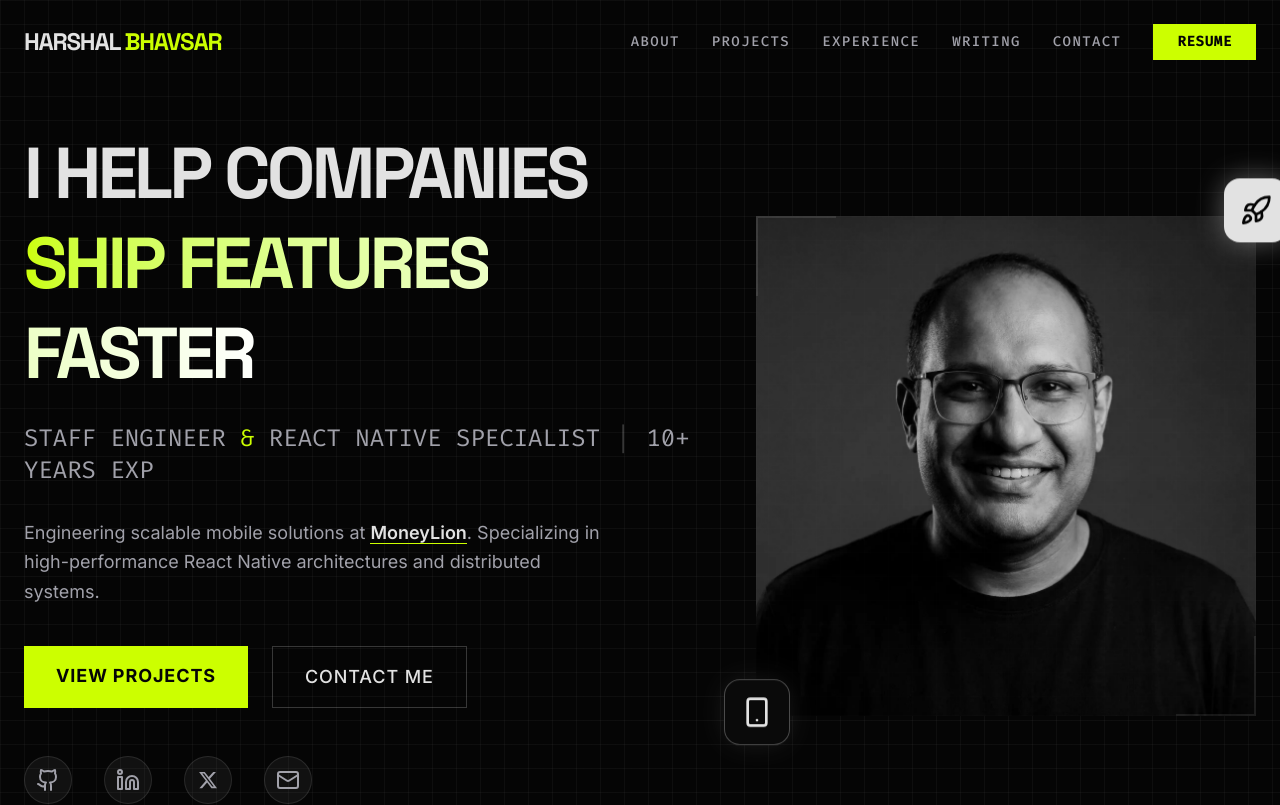
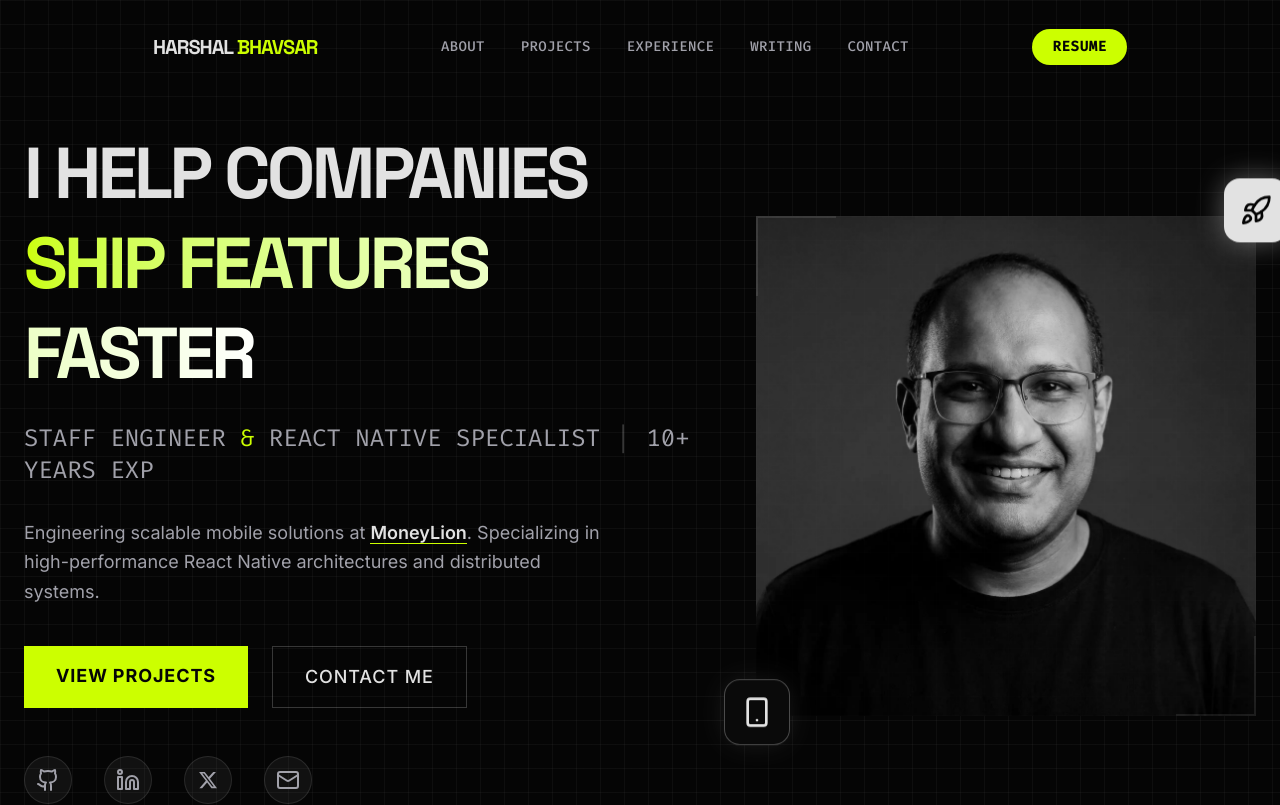
Before and after one commit to hb2708/portfolio, a React (Vite) app: page / in a window 1280 px wide. Shown: the top 805 px of the page. Built offline with nearby package versions, Linux system fonts and the light colour scheme.

Commit message:
refactor: reimplement Navbar scroll detection using Framer Motion and refresh UI styling for a modern appearance.

```diff
--- a/src/components/Navbar.tsx
+++ b/src/components/Navbar.tsx
@@ -1,105 +1,84 @@
-import { useState, useEffect, memo, useCallback } from 'react'
-import { motion, AnimatePresence } from 'framer-motion'
+import { useState, memo, useCallback } from 'react'
+import {
+  motion,
+  AnimatePresence,
+  useScroll,
+  useMotionValueEvent,
+} from 'framer-motion'
 import { Menu, X } from 'lucide-react'
-import { Link, useLocation } from 'react-router-dom'
+import { Link } from 'react-router-dom'
 import { NAV_LINKS, NAVBAR_CONTENT, SOCIAL_LINKS } from '../constants'
 import { trackEvent } from '../utils/analytics'
 
 const Navbar = () => {
-  const [isScrolled, setIsScrolled] = useState(false)
+  const { scrollY } = useScroll()
   const [isMobileMenuOpen, setIsMobileMenuOpen] = useState(false)
-  const location = useLocation()
+  const [hasScrolled, setHasScrolled] = useState(false)
 
-  useEffect(() => {
-    const handleScroll = () => {
-      setIsScrolled(window.scrollY > 20)
-    }
-
-    // Check initial scroll position
-    handleScroll()
-
-    window.addEventListener('scroll', handleScroll)
-    return () => window.removeEventListener('scroll', handleScroll)
-  }, [])
-
-  // Re-check scroll status when location changes (e.g. navigating from details to home section)
-  useEffect(() => {
-    const handleScroll = () => {
-      setIsScrolled(window.scrollY > 20)
-    }
-
-    // Check immediately
-    handleScroll()
-
-    // Check after delays to allow layout shifts/scrolls to complete
-    // Using multiple checks to be robust against different loading speeds
-    const t1 = setTimeout(handleScroll, 100)
-    const t2 = setTimeout(handleScroll, 300)
-    const t3 = setTimeout(handleScroll, 600)
-
-    return () => {
-      clearTimeout(t1)
-      clearTimeout(t2)
-      clearTimeout(t3)
-    }
-  }, [location])
+  useMotionValueEvent(scrollY, "change", (latest) => {
+    setHasScrolled(latest > 20)
+  })
 
   const handleMobileNavClick = useCallback(() => {
     setIsMobileMenuOpen(false)
   }, [])
 
   return (
+    <>
       <nav
-      className={`fixed top-0 left-0 right-0 z-50 transition-all duration-300 ${
-        isScrolled || isMobileMenuOpen
-          ? 'bg-background/80 backdrop-blur-md border-b border-white/5 py-4'
-          : 'bg-transparent py-6'
-      }`}
+        className={`fixed top-4 left-0 right-0 z-50 flex justify-center px-4 md:px-0`}
       >
-      <div className="container mx-auto px-6 flex items-center justify-between">
+        <div
+          className={`
+            relative flex items-center justify-between w-full max-w-5xl px-6 py-3
+            rounded-full transition-all duration-300
+            ${hasScrolled || isMobileMenuOpen
+              ? 'bg-black/50 backdrop-blur-md border border-white/10 shadow-[0_8px_32px_rgba(0,0,0,0.2)]'
+              : 'bg-transparent border border-transparent'
+            }
+          `}
+        >
+          {/* Logo */}
           <Link
             to="/"
-          className="text-2xl font-bold text-text hover:text-primary transition-colors z-50 font-display tracking-tighter"
+            className="text-xl font-bold text-text hover:text-primary transition-colors font-display tracking-tighter"
           >
             {NAVBAR_CONTENT.logo.first}
             <span className="text-primary">{NAVBAR_CONTENT.logo.second}</span>
           </Link>
 
-        {/* Desktop Menu */}
-        <div className="hidden md:flex items-center space-x-8">
+          {/* Desktop Links */}
+          <div className="hidden md:flex items-center space-x-1">
             {NAV_LINKS.map((link) => (
               <a
                 key={link.name}
                 href={link.href}
-              className="text-sm font-medium text-muted hover:text-primary transition-colors uppercase tracking-widest font-mono"
+                className="px-4 py-2 text-sm font-medium text-muted hover:text-primary hover:bg-white/5 rounded-full transition-all uppercase tracking-wide font-mono"
               >
                 {link.name}
               </a>
             ))}
+          </div>
+
+          {/* CTA / Mobile Toggle */}
+          <div className="flex items-center gap-4">
             <a
               href={SOCIAL_LINKS.resume}
               target="_blank"
               rel="noopener noreferrer"
               onClick={() =>
-              trackEvent('RESUME_DOWNLOAD', { label: 'Desktop Nav' })
+                trackEvent('RESUME_DOWNLOAD', { label: 'Navbar' })
               }
-            className="px-6 py-2 text-sm font-bold text-background bg-primary hover:bg-white transition-colors uppercase tracking-wider font-mono"
+              className="hidden md:block px-5 py-2 text-sm font-bold text-background bg-primary hover:bg-white hover:shadow-[0_0_20px_rgba(255,255,255,0.5)] rounded-full transition-all duration-300 uppercase tracking-wider font-mono"
             >
               {NAVBAR_CONTENT.resumeButton}
             </a>
-        </div>
 
-        {/* Mobile Menu Button */}
             <button
-          className="md:hidden text-text z-50 focus:outline-none"
+              className="md:hidden text-text p-1 focus:outline-none"
               onClick={() => setIsMobileMenuOpen(!isMobileMenuOpen)}
-          aria-label={
-            isMobileMenuOpen
-              ? NAVBAR_CONTENT.mobileMenu.close
-              : NAVBAR_CONTENT.mobileMenu.open
-          }
+              aria-label={isMobileMenuOpen ? 'Close menu' : 'Open menu'}
               aria-expanded={isMobileMenuOpen}
-          aria-controls="mobile-menu"
             >
               {isMobileMenuOpen ? (
                 <X className="w-6 h-6" />
@@ -108,49 +87,42 @@ const Navbar = () => {
               )}
             </button>
           </div>
+        </div>
+      </nav>
 
       {/* Mobile Menu Overlay */}
       <AnimatePresence>
         {isMobileMenuOpen && (
           <motion.div
-            initial={{ opacity: 0, y: -20 }}
-            animate={{ opacity: 1, y: 0 }}
-            exit={{ opacity: 0, y: -20 }}
+            initial={{ opacity: 0, y: -20, scale: 0.95 }}
+            animate={{ opacity: 1, y: 0, scale: 1 }}
+            exit={{ opacity: 0, y: -20, scale: 0.95 }}
             transition={{ duration: 0.2 }}
-            className="absolute top-full left-0 right-0 md:hidden bg-background/95 backdrop-blur-xl border-b border-white/10 shadow-xl"
-            id="mobile-menu"
-            onAnimationComplete={() => {
-              // Simple focus trap logic
-              const menu = document.getElementById('mobile-menu')
-              const focusableElements = menu?.querySelectorAll(
-                'a[href], button, textarea, input, select',
-              )
-              const firstElement = focusableElements?.[0] as HTMLElement
-              if (firstElement) {
-                firstElement.focus()
-              }
-            }}
+            className="fixed top-20 left-4 right-4 z-40 md:hidden bg-zinc-900/95 backdrop-blur-xl border border-white/10 rounded-2xl shadow-2xl p-6 overflow-hidden"
           >
-            <div className="flex flex-col px-6 py-8 space-y-6">
+            <div className="flex flex-col space-y-4">
               {NAV_LINKS.map((link) => (
                 <a
                   key={link.name}
                   href={link.href}
                   onClick={handleMobileNavClick}
-                  className="text-lg font-medium text-text hover:text-primary transition-colors font-display uppercase tracking-wider"
+                  className="text-lg font-medium text-text hover:text-primary transition-colors font-display uppercase tracking-wider px-2 py-1"
                 >
                   {link.name}
                 </a>
               ))}
+              <div className="h-px bg-white/10 my-2" />
               <a
                 href={SOCIAL_LINKS.resume}
                 target="_blank"
                 rel="noopener noreferrer"
                 onClick={() => {
                   setIsMobileMenuOpen(false)
-                  trackEvent('RESUME_DOWNLOAD', { label: 'Mobile Nav' })
+                  trackEvent('RESUME_DOWNLOAD', {
+                    label: 'Mobile Navbar',
+                  })
                 }}
-                className="inline-block px-6 py-3 text-center text-base font-bold text-background bg-primary hover:bg-white transition-colors uppercase tracking-wider font-mono"
+                className="text-center px-6 py-3 text-sm font-bold text-background bg-primary hover:bg-white hover:shadow-[0_0_20px_rgba(255,255,255,0.5)] rounded-xl transition-all duration-300 uppercase tracking-wider font-mono"
               >
                 {NAVBAR_CONTENT.resumeButton}
               </a>
@@ -158,7 +130,7 @@ const Navbar = () => {
           </motion.div>
         )}
       </AnimatePresence>
-    </nav>
+    </>
   )
 }
 
```
Lines whose indentation alone changed are shown as unchanged.
